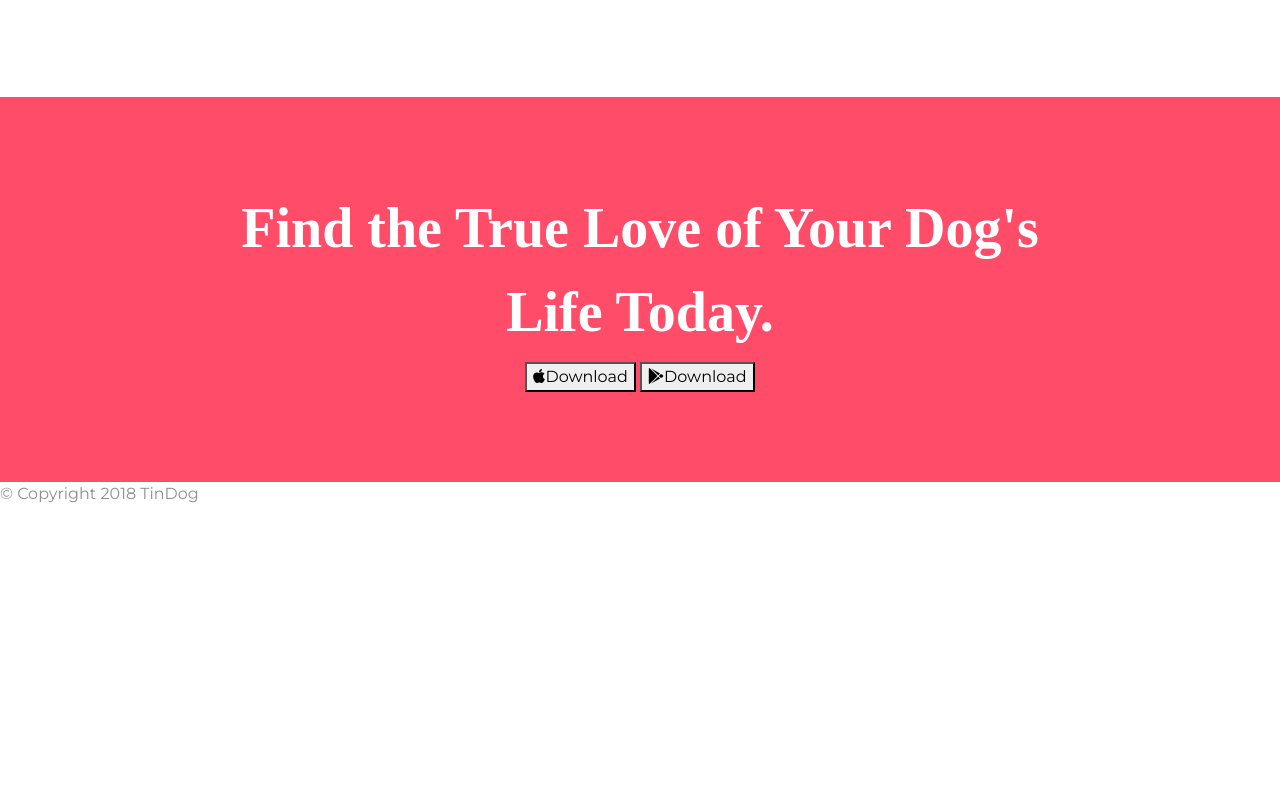
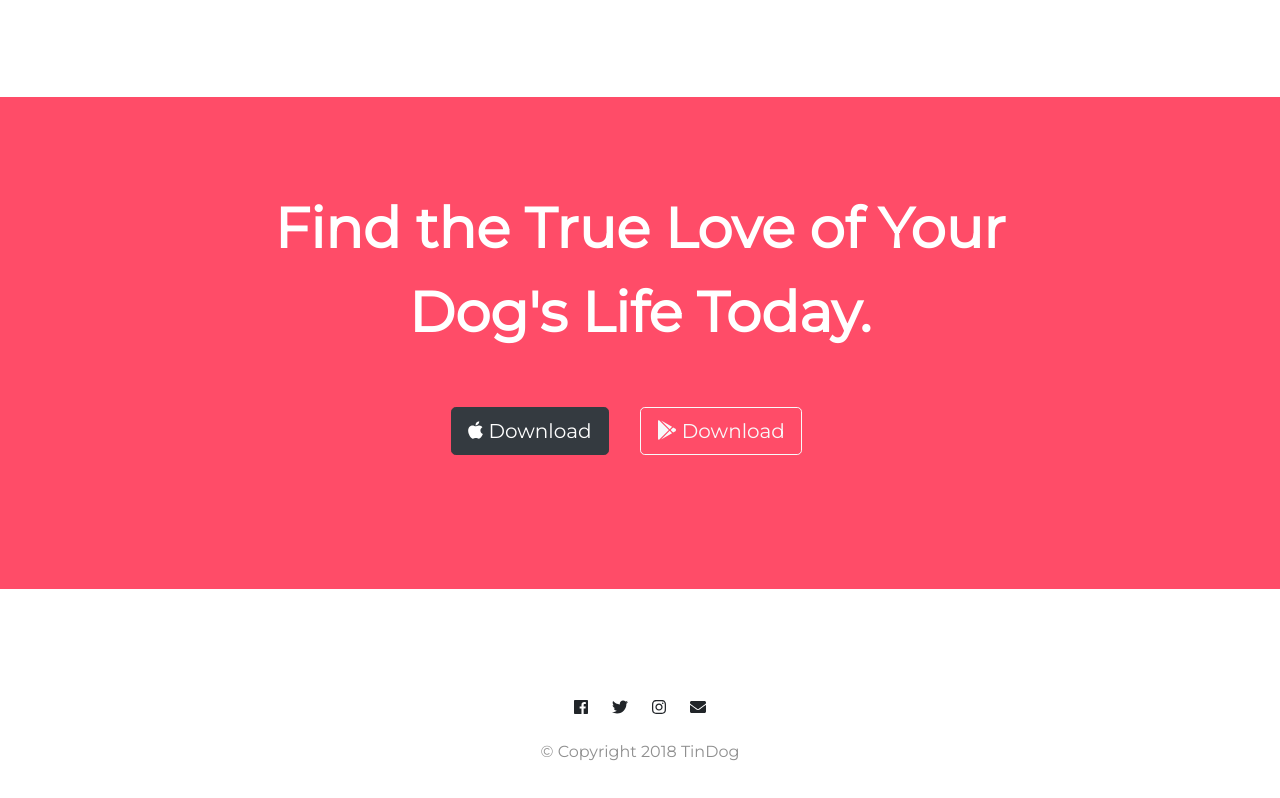
Before and after one commit to abhi3566/TinDog, a plain HTML site: page index.html in a window 1280 px wide. Shown: the part 2521-3319 px from the top of the page. Before the commit the page ends 3043 px from the top, so only its background shows below. Drawn offline with nearby package versions, Linux system fonts and the light colour scheme.

Commit message:
more changes

```diff
--- a/css/styles.css
+++ b/css/styles.css
@@ -121,9 +121,19 @@ p{
     text-align: center;
 }
 .cta-heading{
-    font-family: "Montserrat-Black";
+    font-family: "Montserrat";
     font-size: 3.5rem;
     line-height: 1.5;
+}
+
+/* Footer Section */
+#footer{
+    padding: 7% 15%;
+    text-align: center;
+}
+
+.social-icon{
+    margin: 20px 10px;
 }
 
 @media (max-width:1028px){
--- a/index.html
+++ b/index.html
@@ -40,13 +40,13 @@
         <div class="collapse navbar-collapse" id="navbarTogglerDemo02">
           <ul class="navbar-nav ml-auto">
             <li class="nav-item">
-              <a class="nav-link" href="">Contact</a>
+              <a class="nav-link" href="#footer">Contact</a>
             </li>
             <li class="nav-item">
-              <a class="nav-link" href="">Pricing</a>
+              <a class="nav-link" href="#pricing">Pricing</a>
             </li>
             <li class="nav-item">
-              <a class="nav-link" href="">Download</a>
+              <a class="nav-link" href="#cta">Download</a>
             </li>
           </ul>
         </div>
@@ -203,8 +203,8 @@
   <section id="cta">
 
     <h3 class="cta-heading">Find the True Love of Your Dog's Life Today.</h3>
-    <button type="button"><i class="fab fa-apple"></i>Download</button>
-    <button type="button"><i class="fab fa-google-play"></i>Download</button>
+    <button class="btn btn-lg btn-dark download-button" type="button"><i class="fab fa-apple"></i> Download</button>
+    <button class="btn btn-lg btn-outline-light download-button" type="button"><i class="fab fa-google-play"></i> Download</button>
 
   </section>
 
@@ -212,6 +212,10 @@
   <!-- Footer -->
 
   <footer id="footer">
+      <i class="social-icon fab fa-facebook"></i>
+      <i class="social-icon fab fa-twitter"></i>
+      <i class="social-icon fab fa-instagram"></i>
+      <i class="social-icon fas fa-envelope"></i>
 
     <p>© Copyright 2018 TinDog</p>
 
```
